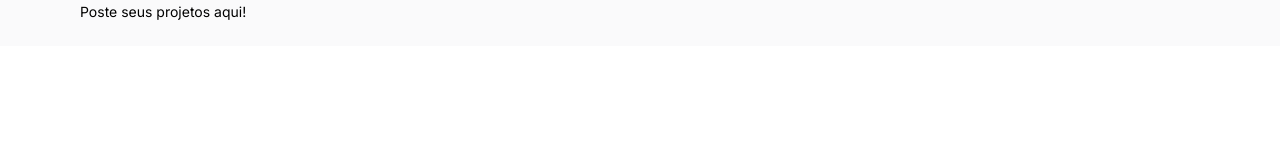
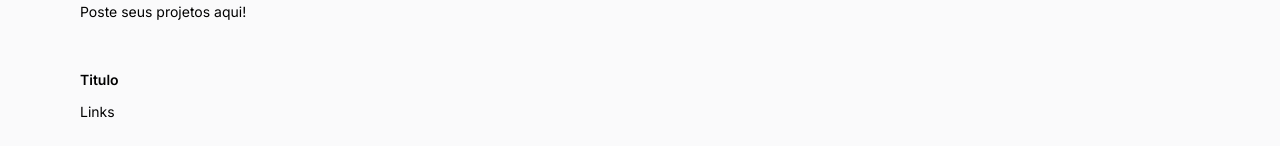
Before and after one commit to mauromaiodev/next-13-fullstack-page, a Next.js app: page / in a window 1280 px wide. Shown: the part 327-484 px from the top of the page. Built offline with nearby package versions, Linux system fonts and the light colour scheme.

Commit message:
added-footerColumn-component

```diff
--- a/components/Footer.tsx
+++ b/components/Footer.tsx
@@ -1,5 +1,11 @@
-import React from "react";
 import Image from "next/image";
+
+const FooterColumn = () => (
+  <div className="footer_column">
+    <h4 className="font-semibold">Titulo</h4>
+    <ul className="flex flex-col gap-2 font-normal">Links</ul>
+  </div>
+);
 
 const Footer = () => {
   return (
@@ -17,6 +23,9 @@ const Footer = () => {
             Poste seus projetos aqui!
           </p>
         </div>
+        <div className="flex flex-wrap gap-12">
+          <FooterColumn />
+        </div>
       </div>
     </footer>
   );
```
